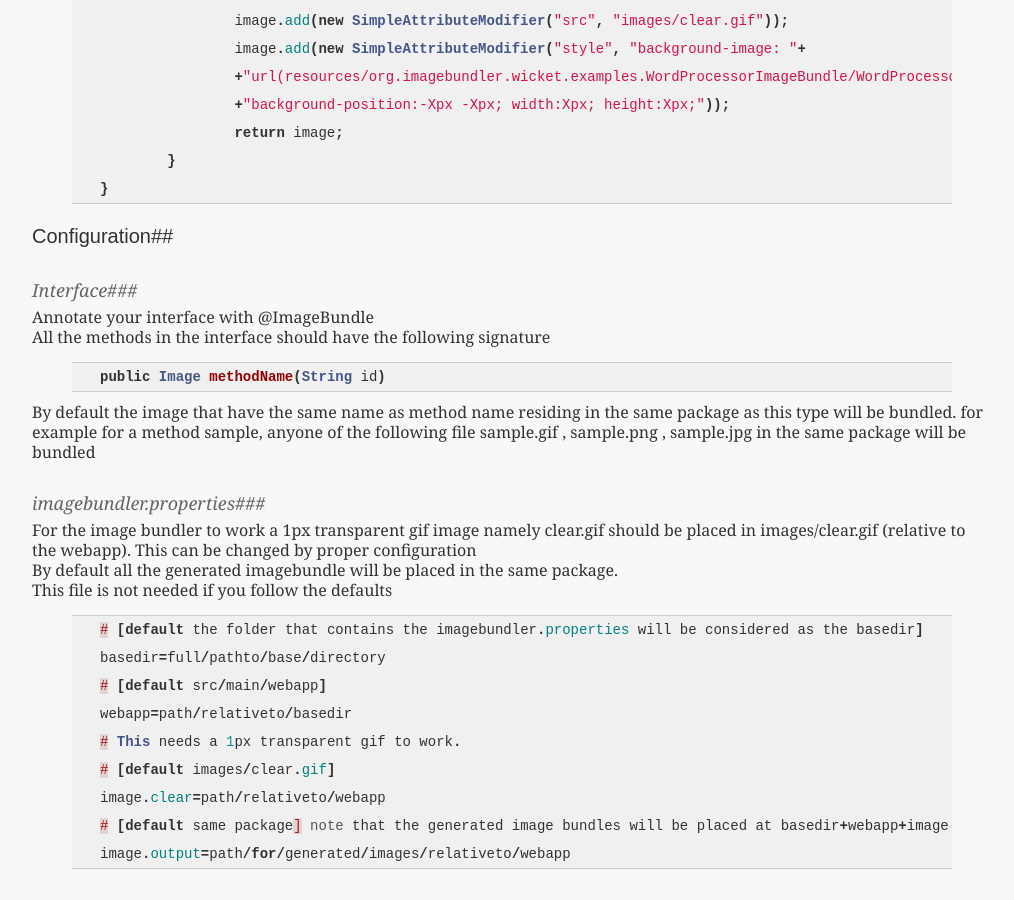
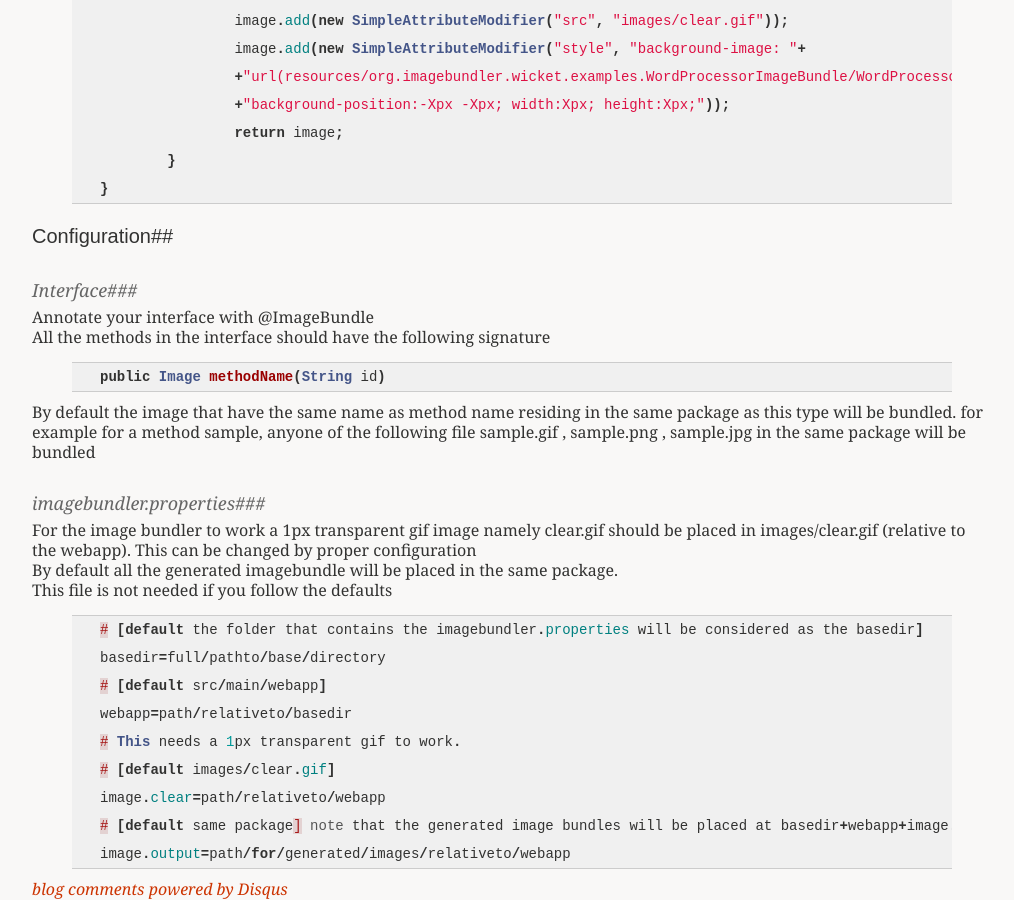
Before and after one commit to ananthakumaran/imagebundler-wicket, a Jekyll site: the page built from index.markdown, in a window 1280 px wide and 900 px high, scrolled down 2223 px. Shown: the whole window, without its empty margins (128-1142 px from the left). Built offline with Jekyll 4.4.1, drawn with Linux system fonts in a browser that asks for light colours; comment, search, counter and statistics services are not loaded; before the commit the page ends 3102 px from its top, so only the background shows below that.

Commit message:
adding comments

```diff
--- /dev/null
+++ b/_includes/comments.html
@@ -0,0 +1 @@
+<div id="disqus_thread"></div><script type="text/javascript" src="http://disqus.com/forums/ananthakumaran/embed.js"></script><noscript><a href="http://disqus.com/forums/ananthakumaran/?url=ref">View the discussion thread.</a></noscript><a href="http://disqus.com" class="dsq-brlink">blog comments powered by <span class="logo-disqus">Disqus</span></a>
--- a/_layouts/default.html
+++ b/_layouts/default.html
@@ -12,6 +12,7 @@
 </div>
 <div id="post">
  {{ content }}
+ {% include comments.html %}
 </div>
 {% include analytics.html %}
 </body>
```
